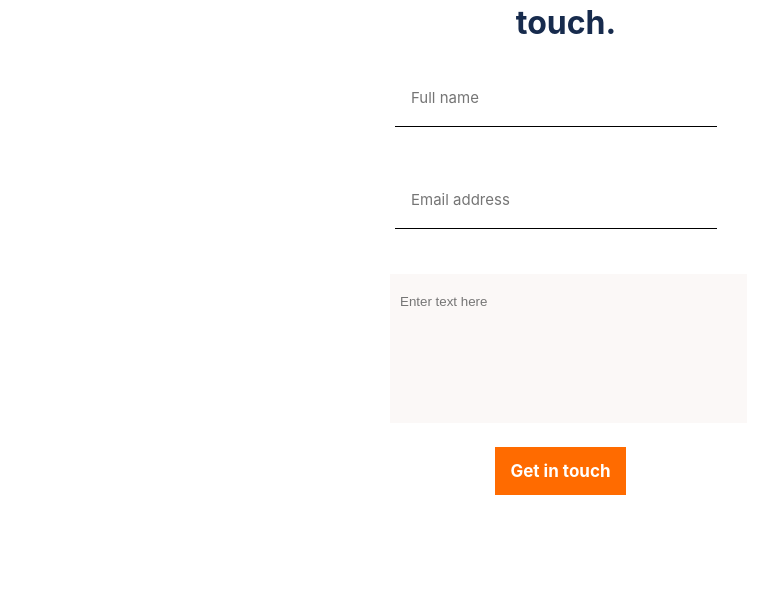
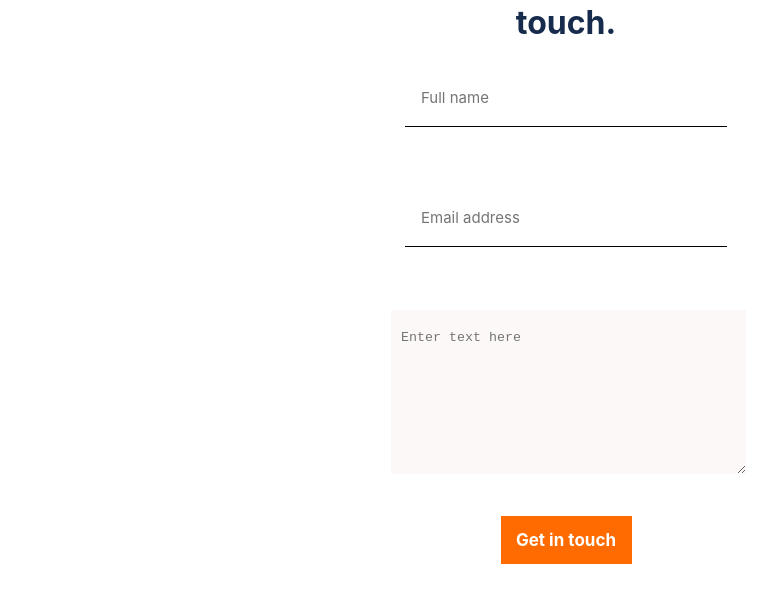
Before and after one commit to StarMindz/Portfolio-setup-and-mobile-version-skeleton, a plain HTML site: page index.html in a window 1280 px wide. Shown: the part 6235-6851 px from the top of the page, without its empty margins (74-849 px from the left). Drawn offline with Linux system fonts and the light colour scheme.

Commit message:
Made some adjustment as requested by the code reviewer

```diff
--- a/index.html
+++ b/index.html
@@ -152,11 +152,11 @@
             <h4 class="interest">I'm always interested in hearing about new projects, so if you'd like to chat please get in touch.</h4>
             <div class="form1">
             <form action="https://formspree.io/f/mnqwkpaw" method="POST">
-              <input class="text1" type="text" name="name88" id="name89" placeholder="Full name" required>
+              <input class="text1" type="text" name="name88" id="name89" placeholder="Full name" maxlength="30" required>
               <br>
               <input class="text1" type="email" name="email" id="email" placeholder="Email address" required>
               <br>
-              <input class="text2" type="text" name="text" id="text" placeholder="Enter text here" maxlength="500">
+              <textarea class="text2" type="text" name="text" id="text" placeholder="Enter text here" maxlength="500" required></textarea>
               <br>
               <button id="cntcbutton" type="submit">Get in touch</button>
             </form>
--- a/style.css
+++ b/style.css
@@ -449,6 +449,12 @@ button {
   height: 216px;
 }
 
+form {
+  display: flex;
+  flex-direction: column;
+  align-items: center;
+}
+
 .text1 {
   border: none;
   border-bottom: 1px solid black;
@@ -457,7 +463,6 @@ button {
   font-weight: 400;
   font-size: 15px;
   line-height: 24px;
-  margin-left: 40px;
   width: 290px;
   margin-bottom: 45px;
   padding: 16px;
@@ -475,7 +480,6 @@ button {
 }
 
 #cntcbutton {
-  margin-left: 140px;
   margin-top: 24px;
   width: 131px;
   height: 48px;
```
